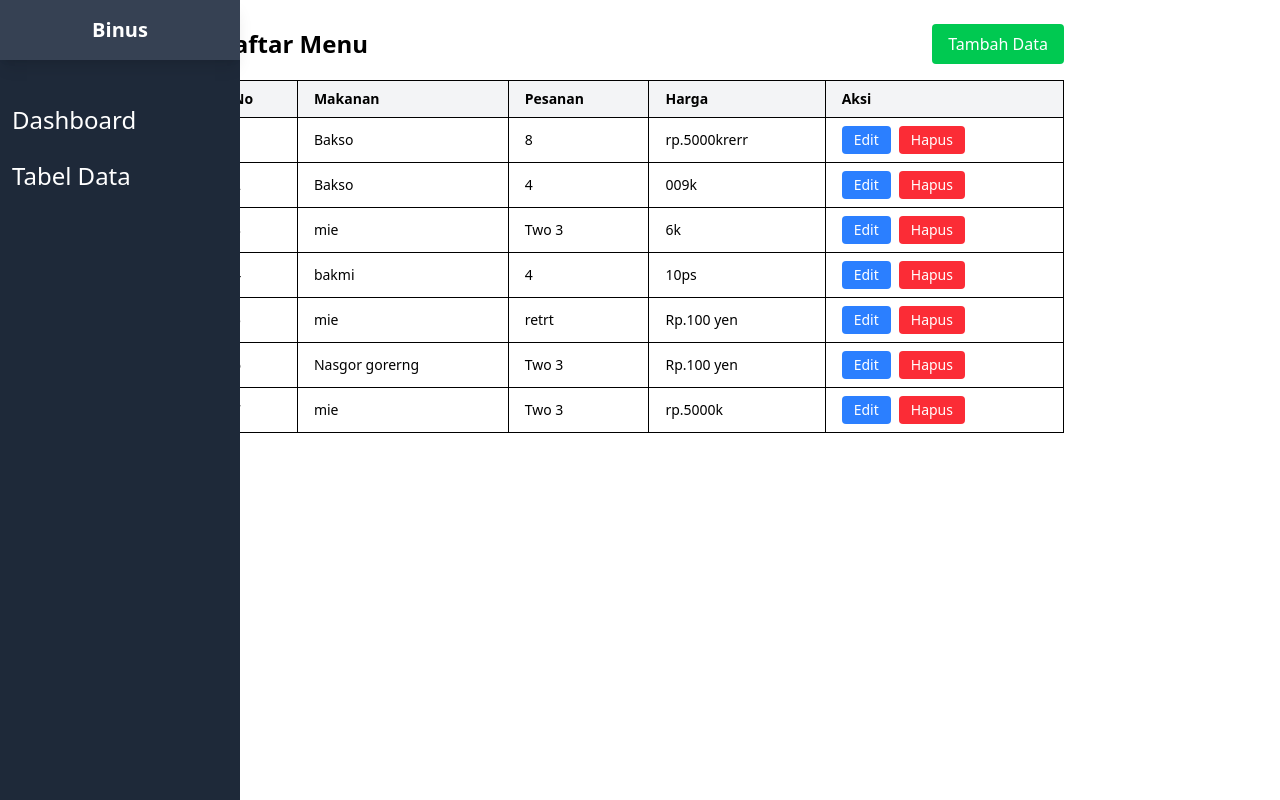
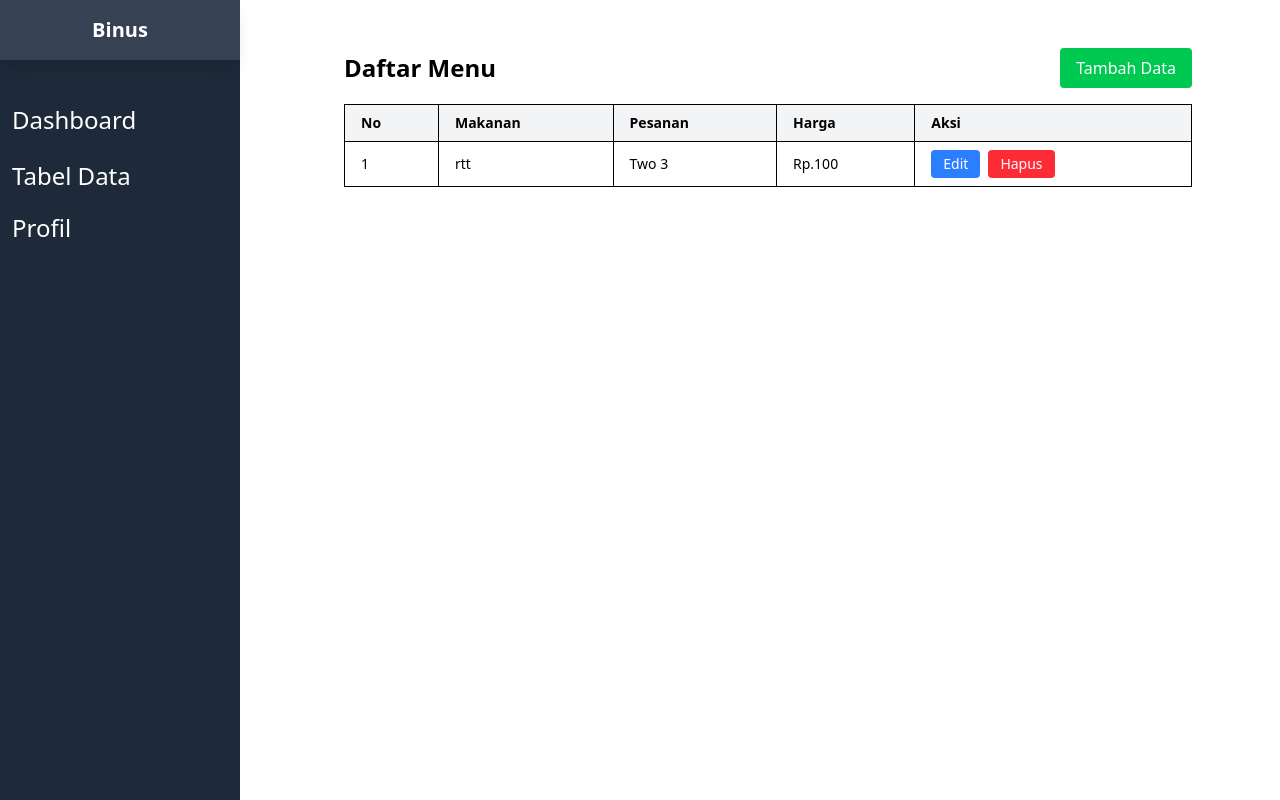
Before and after one commit to shineinouzen429-dev/Tabeltailwindcss, a React (Vite) app: page /w in a window 1280 px wide. Built offline with nearby package versions, Linux system fonts and the light colour scheme; data requests are answered from the project's data file.

Commit message:
Update tugas

```diff
--- a/db.json
+++ b/db.json
@@ -15,46 +15,10 @@
   ],
   "menu": [
     {
-      "id": "eb18",
-      "makanan": "Bakso",
-      "pesanan": "8",
-      "harga": "rp.5000krerr"
-    },
-    {
-      "id": "7944",
-      "makanan": "Bakso",
-      "pesanan": "4",
-      "harga": "009k"
-    },
-    {
-      "id": "6908",
-      "makanan": "mie",
+      "id": "4fef",
+      "makanan": "rtt",
       "pesanan": "Two 3",
-      "harga": "6k"
-    },
-    {
-      "id": "5491",
-      "makanan": "bakmi",
-      "pesanan": "4",
-      "harga": "10ps"
-    },
-    {
-      "id": "c6a5",
-      "makanan": "mie",
-      "pesanan": "retrt",
-      "harga": "Rp.100 yen"
-    },
-    {
-      "id": "e3a0",
-      "makanan": "Nasgor gorerng",
-      "pesanan": "Two 3",
-      "harga": "Rp.100 yen"
-    },
-    {
-      "id": "8bba",
-      "makanan": "mie",
-      "pesanan": "Two 3",
-      "harga": "rp.5000k"
+      "harga": "Rp.100 "
     }
   ]
 }
--- a/src/App.jsx
+++ b/src/App.jsx
@@ -9,18 +9,20 @@ import Tabeldata from "./Pages/Tabeldata";
 import EditData from "./Pages/Editdata";
 import Sidnav from "./Component/Sidnav";
 import Dashboard from "./Component/Dashboard";
+import Profil from "./Component/Profil";
 
 const App = () => {
   return (
-    <div>
+    <div className="flex">
       <Sidnav/>
-      <div>
+      <div className="flex-1 ml-64 p-6">
 
     <Routes>
       <Route path="/Y" element={<Tambahdata/>}/>
-      <Route path="/R" element={<Dashboard/>}/>
+      <Route path="/" element={<Dashboard/>}/>
       <Route path="/w" element={<Tabeldata/>}/>
       <Route path="/edit/:id" element={<EditData/>}/>
+      <Route path="/Z" element={<Profil/>}/>
     </Routes>
       </div>
     </div>
--- a/src/Component/Profil.jsx
+++ b/src/Component/Profil.jsx
@@ -0,0 +1,39 @@
+import React from "react";
+import PP from "../../public/PP.jpg"
+
+function Profil() {
+  return (
+    <div className="p-6">
+      <h2 className="text-3xl font-bold mb-6">Profil Pengguna</h2>
+
+      <div className="bg-white shadow-lg rounded-lg p-6 flex items-center space-x-6">
+
+        <img
+          src={PP}
+          alt=""
+          className="w-32 h-32 rounded-full border"
+        />
+
+
+        <div>
+          <p className="text-2xl font-bold">Ayyas Abdullah</p>
+          <p className="text-gray-600">Fullstack Developer</p>
+          <p className="text-gray-600">📧 ayyas@example.com</p>
+          <p className="text-gray-600">📍 Jakarta, Indonesia</p>
+        </div>
+      </div>
+
+
+      <div className="mt-6 bg-gray-100 p-6 rounded-lg">
+        <h3 className="text-xl font-semibold mb-3">Tentang Saya</h3>
+        <p className="text-gray-700 leading-relaxed">
+          Halo 👋, saya Ayyas Abdullah. Seorang dokter yang suka
+          bedah orang sembarangan, terutama usus, lambung, dan ginjal.
+          Senang membangun organ tubuh yang absurd dan keren.
+        </p>
+      </div>
+    </div>
+  );
+}
+
+export default Profil;
--- a/src/Component/Sidnav.jsx
+++ b/src/Component/Sidnav.jsx
@@ -4,16 +4,16 @@ function Sidnav () {
     const [open, setOpen] = useState(false);
     return(
         <div className="flex">
-            <div className={`fixed top-0 h-full w-60 bg-gray-800 text-white
+            <div className={` fixed top-0 h-full w-60 bg-gray-800 text-white
             ${open ? "translate-0" : "-translate-x-full"}
             transition-transform duration-300 ease-in-out md:translate-x-0`}>
 
                 <div className="text-xl font-bold mb-8 text-center bg-gray-700 py-4 shadow-lg">Binus</div>
 
                 <nav classname="space-y-3">
-                    <a href="/R" className="block py-3 px-3 rounded hover:bg-blue-600 text-2xl">Dashboard</a>
+                    <a href="/" className="block py-3 px-3 rounded hover:bg-blue-600 text-2xl">Dashboard</a>
                     <a href="/w" className="block py-3 px-3 rounded hover:bg-blue-600 text-2xl">Tabel Data</a>
-                    <a href="" className="block py-2 px-3 rounded hover:bg-blue-600 text-2xl"></a>
+                    <a href="Z" className="block py-2 px-3 rounded hover:bg-blue-600 text-2xl">Profil</a>
                 </nav>
 
                 <div className=""></div>
--- a/src/Pages/Editdata.jsx
+++ b/src/Pages/Editdata.jsx
@@ -43,23 +43,20 @@ function EditData() {
 
  const handleSubmit = async (e) => {
   e.preventDefault();
-        try {
-            await axios.put(`http://localhost:5000/menu/${id}`, formData);
+
   Swal.fire({
     title: "Do you want to save the changes?",
     showDenyButton: true,
     showCancelButton: true,
     confirmButtonText: "Save",
     denyButtonText: `Don't save`
-}).then((result) => {
-  /* Read more about isConfirmed, isDenied below */
+  }).then(async (result) => {   // ✅ bikin async di sini
     if (result.isConfirmed) {
+      try {
+        await axios.put(`http://localhost:5000/menu/${id}`, formData);
+
         Swal.fire("Saved!", "", "success");
-  } else if (result.isDenied) {
-    Swal.fire("Changes are not saved", "", "info");
-  }
-});
-                navigate("/w")
+        navigate("/w");
       } catch (err) {
         console.error("Gagal mengupdate data:", err);
         Swal.fire({
@@ -68,7 +65,10 @@ function EditData() {
           text: "Gagal update cupu deck deck",
         });
       }
+    }
+  });
 };
+
 
     if (loading) return <p className="text-center mt-10">Loading data</p>
 
@@ -129,4 +129,6 @@ function EditData() {
      </div>
     )
 }
+
+
 export default EditData
--- a/src/Pages/Tabeldata.jsx
+++ b/src/Pages/Tabeldata.jsx
@@ -24,11 +24,6 @@ const Menu = () => {
   }, []);
 
 const handleDelete = async (id) => {
-    const konfirmasi = window.confirm("Yakin ingin menghapus data ini?");
-    if (!konfirmasi) return;
-
-    try {
-      await axios.delete(`http://localhost:5000/menu/${id}`);
   Swal.fire({
     title: "Are you sure?",
     text: "You won't be able to revert this!",
@@ -37,26 +32,30 @@ const Menu = () => {
     confirmButtonColor: "#3085d6",
     cancelButtonColor: "#d33",
     confirmButtonText: "Yes, delete it!"
-}).then((result) => {
+  }).then(async (result) => {
     if (result.isConfirmed) {
+      try {
+
+        await axios.delete(`http://localhost:5000/menu/${id}`);
+
+        setData((prev) => prev.filter((item) => item.id !== id));
+
         Swal.fire({
           title: "Deleted!",
           text: "Your file has been deleted.",
           icon: "success"
         });
-  }
-});
-      setData((prev) => prev.filter((item) => item.id !== id));
       } catch (err) {
         console.error("Gagal menghapus data:", err);
         Swal.fire({
-  title: 'Error!',
-  text: 'Do you want to continue',
-  icon: 'error',
-  confirmButtonText: 'Cool'
-})
-
+          title: "Error!",
+          text: "Terjadi kesalahan saat menghapus data.",
+          icon: "error",
+          confirmButtonText: "OK"
+        });
       }
+    }
+  });
 };
 
   if (loading) return <p className="text-gray-600">Loading...</p>;
--- a/src/Pages/Tambahdata.jsx
+++ b/src/Pages/Tambahdata.jsx
@@ -107,7 +107,7 @@ function Tambahdata () {
                 Pesan
               </button>
             <Link
-              to="/R"
+              to="/"
               className="bg-blue-500 hover:bg-blue-700 text-white font-bold py-2 px-4 rounded focus:outline-none focus:shadow-outline mb-4"
             >
               Kembali
```
Also changed, not shown: public/PP.jpg (added). Lines whose indentation alone changed are shown as unchanged.
